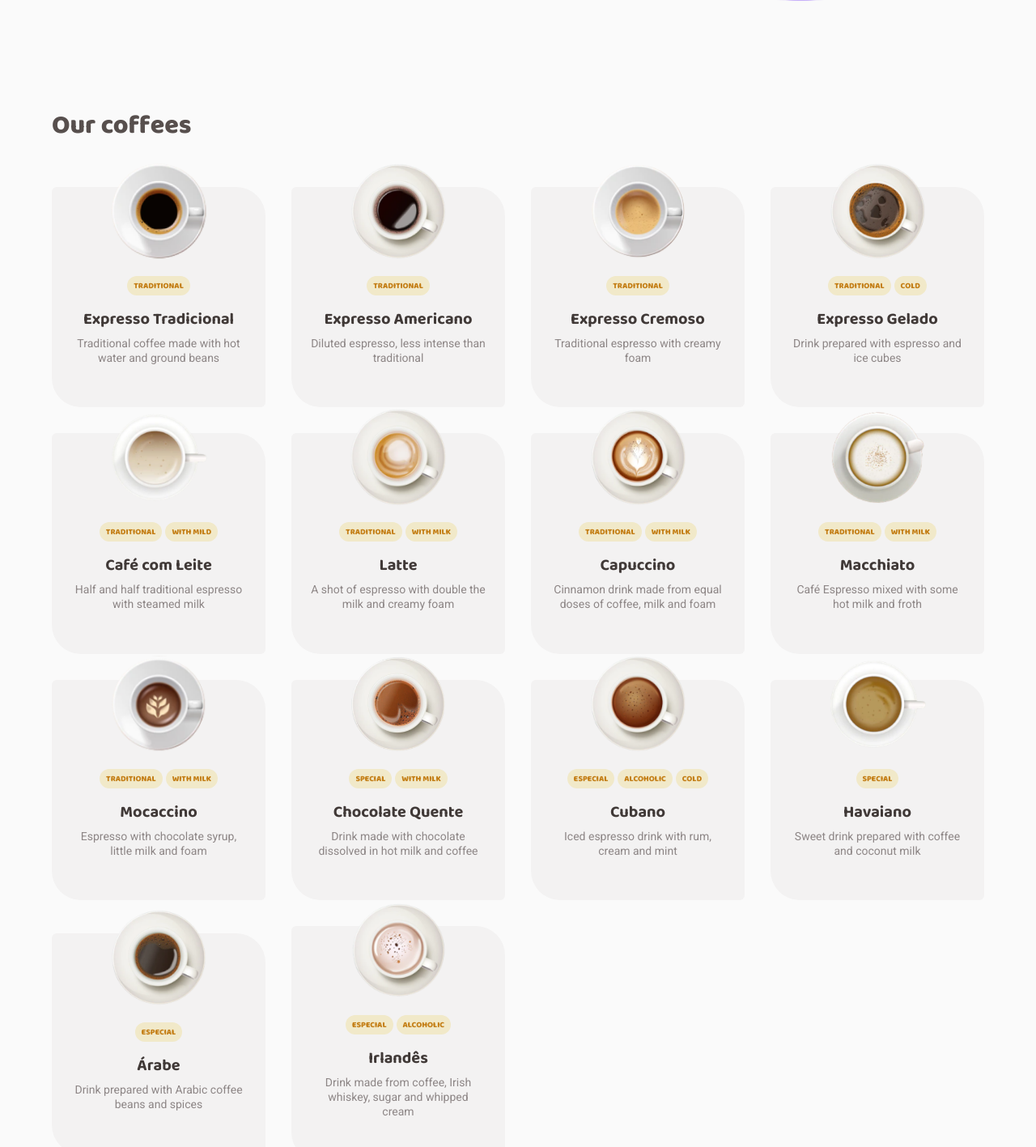
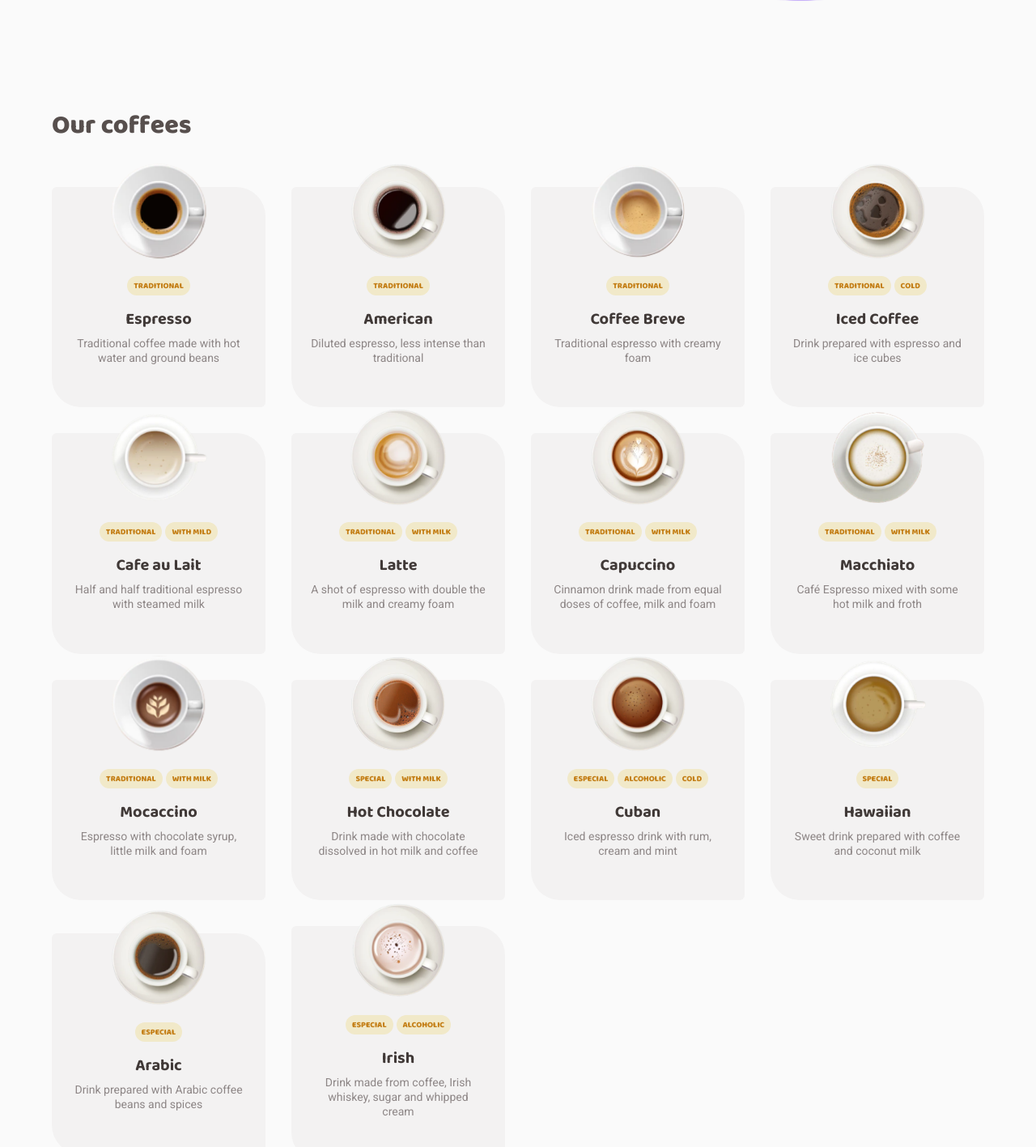
Before and after one commit to gabrielscordeiro/coffee-delivery, a React (Vite) app: page / in a window 1280 px wide. Shown: the part 558-1975 px from the top of the page at 81% size. Built offline with nearby package versions, Linux system fonts and the light colour scheme.

Commit message:
docs: ✏️ Update coffee list

```diff
--- a/src/data/coffees.data.ts
+++ b/src/data/coffees.data.ts
@@ -22,7 +22,7 @@ export const coffeeList = [
         type: [
             'Traditional '
         ],
-        name: 'Expresso Tradicional',
+        name: 'Espresso',
         description: 'Traditional coffee made with hot water and ground beans',
         price: 9.9
     },
@@ -32,7 +32,7 @@ export const coffeeList = [
         type: [
             'Traditional'
         ],
-        name: 'Expresso Americano',
+        name: 'American',
         description: 'Diluted espresso, less intense than traditional',
         price: 9.9
     },
@@ -42,7 +42,7 @@ export const coffeeList = [
         type: [
             'Traditional'
         ],
-        name: 'Expresso Cremoso',
+        name: 'Coffee Breve',
         description: 'Traditional espresso with creamy foam',
         price: 9.9
     },
@@ -53,7 +53,7 @@ export const coffeeList = [
             'Traditional',
             'Cold'
         ],
-        name: 'Expresso Gelado',
+        name: 'Iced Coffee',
         description: 'Drink prepared with espresso and ice cubes',
         price: 9.9
     },
@@ -64,7 +64,7 @@ export const coffeeList = [
             'Traditional',
             'With mild'
         ],
-        name: 'Café com Leite',
+        name: 'Cafe au Lait',
         description: 'Half and half traditional espresso with steamed milk',
         price: 9.9
     },
@@ -119,7 +119,7 @@ export const coffeeList = [
             'Special',
             'With milk'
         ],
-        name: 'Chocolate Quente',
+        name: 'Hot Chocolate',
         description: 'Drink made with chocolate dissolved in hot milk and coffee',
         price: 9.9
     },
@@ -131,7 +131,7 @@ export const coffeeList = [
             'Alcoholic',
             'Cold'
         ],
-        name: 'Cubano',
+        name: 'Cuban',
         description: 'Iced espresso drink with rum, cream and mint',
         price: 9.9
     },
@@ -141,7 +141,7 @@ export const coffeeList = [
         type: [
             'Special'
         ],
-        name: 'Havaiano',
+        name: 'Hawaiian',
         description: 'Sweet drink prepared with coffee and coconut milk',
         price: 9.9
     },
@@ -151,7 +151,7 @@ export const coffeeList = [
         type: [
             'Especial'
         ],
-        name: 'Árabe',
+        name: 'Arabic',
         description: 'Drink prepared with Arabic coffee beans and spices',
         price: 9.9
     },
@@ -162,7 +162,7 @@ export const coffeeList = [
             'Especial',
             'Alcoholic'
         ],
-        name: 'Irlandês',
+        name: 'Irish',
         description: 'Drink made from coffee, Irish whiskey, sugar and whipped cream',
         price: 9.9
     }
```
